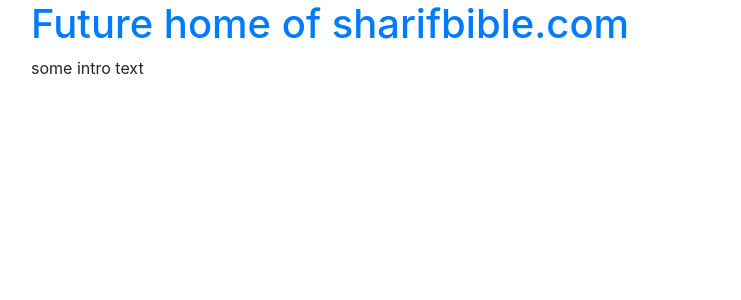
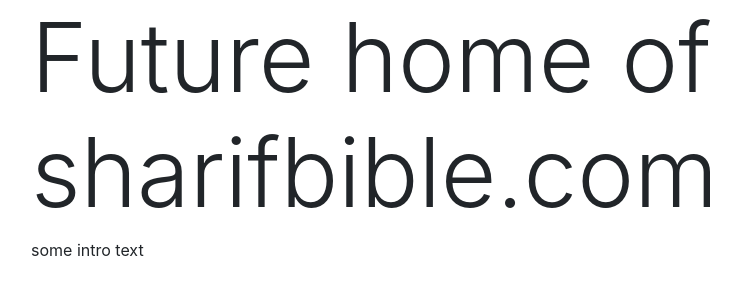
Before and after one commit to sharifbible/sharifbible.github.io, a Jekyll site: the page built from index.md, in a window 1280 px wide. Shown: the top 300 px of the page, without its empty margins (54-795 px from the left). Built offline with Jekyll 4.4.1, drawn with Linux system fonts in a browser that asks for light colours; nearby versions of some CDN libraries.

Commit message:
example for developer

```diff
--- a/index.md
+++ b/index.md
@@ -6,7 +6,7 @@ title: Home
 <div class="container">
   <div class="row">
     <div class="col">
-      <h1 class="text-primary">Future home of sharifbible.com</h1>
+      <h1 class="display-1">Future home of sharifbible.com</h1>
       <p>some intro text</p>
     </div>
   </div>
```
